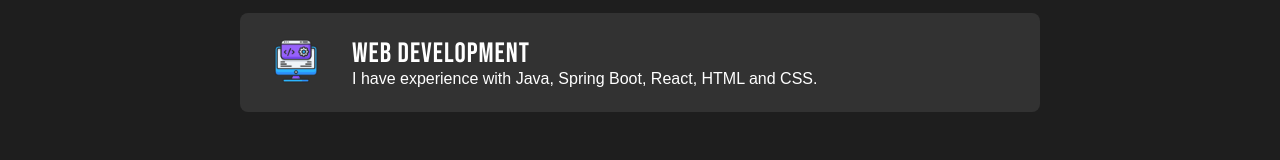
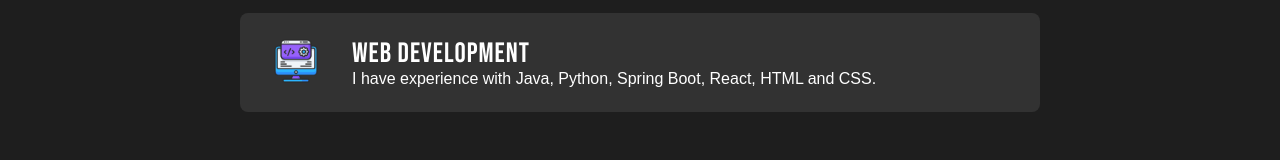
Before and after one commit to artn01/portfolio, a React (Create React App) app: page /skills in a window 1280 px wide. Shown: the part 259-419 px from the top of the page. Built offline with nearby package versions, Linux system fonts and the light colour scheme.

Commit message:
upgrades

```diff
--- a/src/components/Hobbies/Hobbies.js
+++ b/src/components/Hobbies/Hobbies.js
@@ -66,7 +66,7 @@ const Hobbies = () => {
                 </div>
             </div>
 
-            <div className='hobbyBar'>
+            {/* <div className='hobbyBar'>
                 <img src={Anime} alt='Anime' className='hobbyBarImg'></img>
                 <div className='hobbyBarText'>
                     <h2>Anime</h2>
@@ -74,7 +74,7 @@ const Hobbies = () => {
                         but for me it became a breath of fresh in highschool, and I still watch it sometimes. <a className='malLink' href='https://myanimelist.net/animelist/batboi_' target='_blank'>MyAnimeList</a>
                     </p>
                 </div>
-            </div>
+            </div> */}
 
             <div className='hobbyBar'>
                 <img src={Collecting} alt='Collecting Things' className='hobbyBarImg'></img>
--- a/src/components/Skills/Skills.js
+++ b/src/components/Skills/Skills.js
@@ -16,7 +16,7 @@ const Skills = () => {
                 <img src={WebDev} alt='Web Development' className='skillBarImg'></img>
                 <div className='skillBarText'>
                     <h2>Web Development</h2>
-                    <p>I have experience with Java, Spring Boot, React, HTML and CSS.</p>
+                    <p>I have experience with Java, Python, Spring Boot, React, HTML and CSS.</p>
                 </div>
             </div>
 
```
